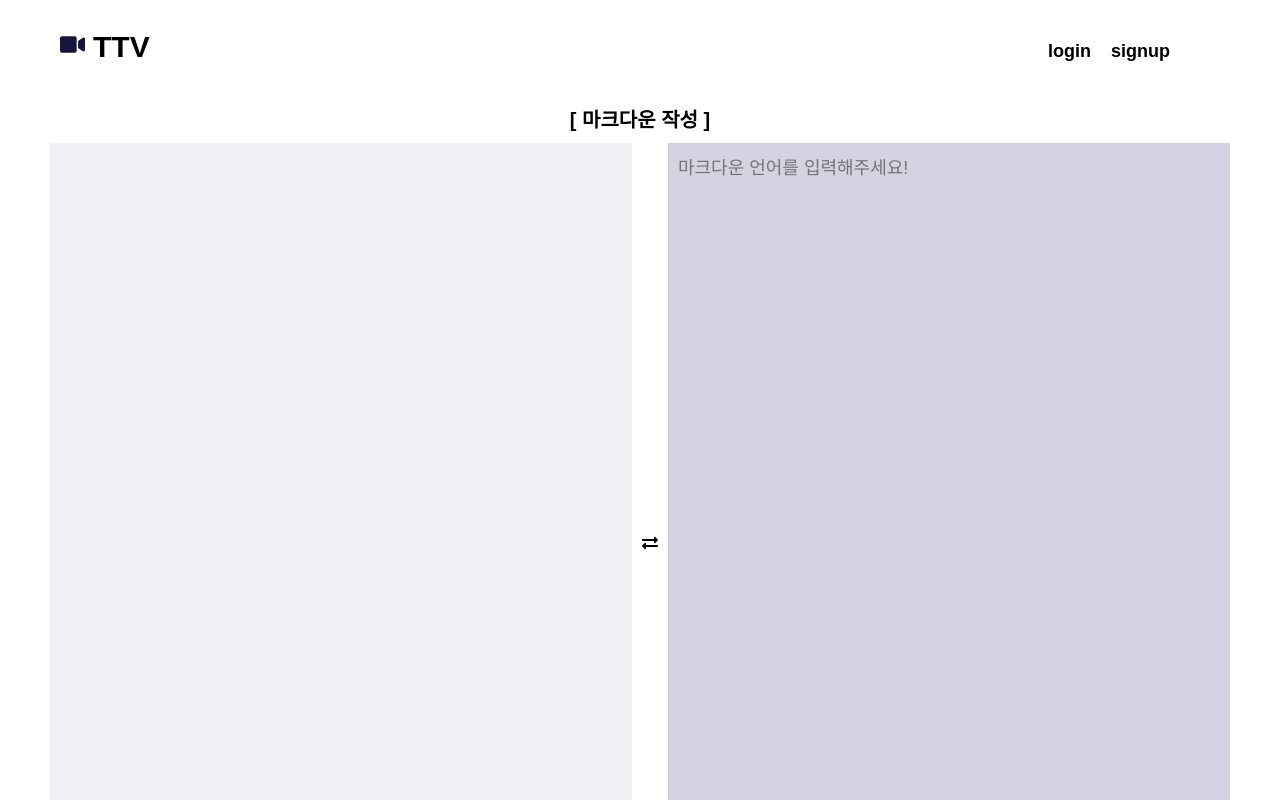
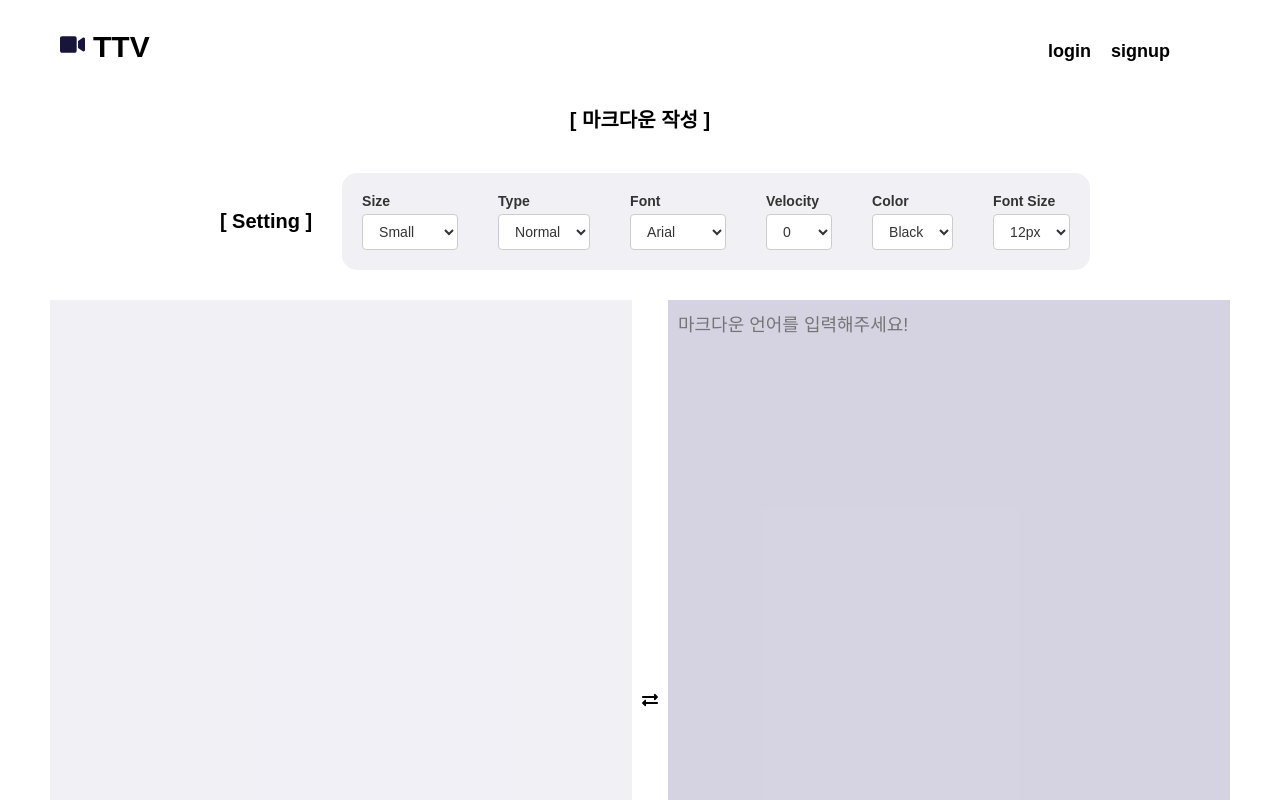
Before and after one commit to imgyeongx-x/ttv_front, a React (Create React App) app: page /home in a window 1280 px wide. Shown: the top 800 px of the page. Built offline with nearby package versions, Linux system fonts and the light colour scheme; a web font is replaced by a local one.

Commit message:
⚡️ setting 값 추가

```diff
--- /dev/null
+++ b/src/components/DropdownForm.jsx
@@ -0,0 +1,144 @@
+import React from "react";
+import styled from "styled-components";
+
+export const DropdownForm = ({
+  size,
+  setSize,
+  type,
+  setType,
+  velocity,
+  setVelocity,
+  font,
+  setFont,
+  color,
+  setColor,
+  fontSize,
+  setFontSize,
+}) => {
+  return (
+    <DropDownForm>
+      <Title>[ Setting ]</Title>
+
+      <SelectDiv>
+        <SelectWrapper>
+          <Label>Size</Label>
+          <Select value={size} onChange={(e) => setSize(e.target.value)}>
+            <option value="small">Small</option>
+            <option value="medium">Medium</option>
+            <option value="large">Large</option>
+          </Select>
+        </SelectWrapper>
+
+        <SelectWrapper>
+          <Label>Type</Label>
+          <Select value={type} onChange={(e) => setType(e.target.value)}>
+            <option value="normal">Normal</option>
+            <option value="bold">Bold</option>
+            <option value="italic">Italic</option>
+          </Select>
+        </SelectWrapper>
+
+        <SelectWrapper>
+          <Label>Font</Label>
+          <Select value={font} onChange={(e) => setFont(e.target.value)}>
+            <option value="Arial">Arial</option>
+            <option value="Courier">Courier</option>
+            <option value="Georgia">Georgia</option>
+          </Select>
+        </SelectWrapper>
+
+        <SelectWrapper>
+          <Label>Velocity</Label>
+          <Select
+            value={velocity}
+            onChange={(e) => setVelocity(e.target.value)}
+          >
+            <option value="v00">0</option>
+            <option value="v05">0.5</option>
+            <option value="v10">1</option>
+            <option value="v15">1.5</option>
+            <option value="v20">2.0</option>
+          </Select>
+        </SelectWrapper>
+
+        <SelectWrapper>
+          <Label>Color</Label>
+          <Select value={color} onChange={(e) => setColor(e.target.value)}>
+            <option value="black">Black</option>
+            <option value="red">Red</option>
+            <option value="blue">Blue</option>
+          </Select>
+        </SelectWrapper>
+
+        <SelectWrapper>
+          <Label>Font Size</Label>
+          <Select
+            value={fontSize}
+            onChange={(e) => setFontSize(e.target.value)}
+          >
+            <option value="12px">12px</option>
+            <option value="16px">16px</option>
+            <option value="20px">20px</option>
+          </Select>
+        </SelectWrapper>
+      </SelectDiv>
+    </DropDownForm>
+  );
+};
+
+const Title = styled.div`
+  font-size: 20px;
+  font-weight: bold;
+  margin: 30px;
+`;
+
+const SelectDiv = styled.div`
+  display: flex;
+  flex-direction: row;
+  background-color: #24146810;
+  border-radius: 15px;
+`;
+
+const DropDownForm = styled.div`
+  display: flex;
+  flex-direction: row;
+  justify-content: center;
+  align-items: center;
+  width: 100%;
+  margin: 30px;
+  font-family: "Gowun Dodum", sans-serif;
+`;
+
+const SelectWrapper = styled.div`
+  padding: 20px;
+  display: flex;
+  flex-direction: column;
+`;
+
+const Label = styled.label`
+  margin-bottom: 5px;
+  font-size: 14px;
+  color: #333;
+  font-family: "Gowun Dodum", sans-serif;
+  font-weight: bold;
+`;
+
+const Select = styled.select`
+  padding: 8px 12px;
+  border-radius: 4px;
+  border: 1px solid #ccc;
+  background-color: #fff;
+  font-size: 14px;
+  color: #333;
+  transition: all 0.3s ease;
+  font-family: "Gowun Dodum", sans-serif;
+
+  &:hover {
+    border-color: #888;
+  }
+
+  &:focus {
+    border-color: #555;
+    outline: none;
+  }
+`;
--- a/src/pages/Done.js
+++ b/src/pages/Done.js
@@ -18,11 +18,10 @@ const Done = () => {
         <Text>다운로드가 완료되었습니다.</Text>
         {videoUrl && (
           <div>
-            <h2>Generated Video:</h2>
-            <video controls>
+            <Video controls>
               <source src={videoUrl} type="video/mp4" />
               Your browser does not support the video tag.
-            </video>
+            </Video>
           </div>
         )}
         {error && <ErrorText>{error}</ErrorText>}
@@ -50,4 +49,11 @@ const ErrorText = styled.div`
   margin-top: 20px;
 `;
 
+const Video = styled.video`
+  width: 100%; /* 비디오의 너비를 화면의 80%로 설정 */
+  max-width: 800px; /* 비디오의 최대 너비를 800px로 설정 */
+  height: auto; /* 비디오의 높이는 자동 조정 */
+  margin-top: 10px;
+`;
+
 export default Done;
--- a/src/pages/Home.js
+++ b/src/pages/Home.js
@@ -5,12 +5,20 @@ import { MarkdownEditor } from "../components/MarkdownEditor";
 import styled from "styled-components";
 import axios from "axios";
 import { useNavigate } from "react-router-dom";
+import { DropdownForm } from "../components/DropdownForm";
 
 const Home = () => {
   const [markdown, setMarkdown] = useState("");
   const [videoUrl, setVideoUrl] = useState("");
   const [error, setError] = useState("");
   const [loading, setLoading] = useState(false);
+
+  const [size, setSize] = useState();
+  const [type, setType] = useState();
+  const [velocity, setVelocity] = useState();
+  const [font, setFont] = useState();
+  const [fontSize, setFontSize] = useState();
+  const [color, setColor] = useState();
 
   const navigate = useNavigate();
 
@@ -52,6 +60,20 @@ const Home = () => {
       <Header />
       <HomeDiv>
         <Title>[ 마크다운 작성 ]</Title>
+        <DropdownForm
+          size={size}
+          setSize={setSize}
+          type={type}
+          setType={setType}
+          velocity={velocity}
+          setVelocity={setVelocity}
+          font={font}
+          setFont={setFont}
+          color={color}
+          setColor={setColor}
+          fontSize={fontSize}
+          setFontSize={setFontSize}
+        />
         <MarkdownEditor markdown={markdown} setMarkdown={setMarkdown} />
         <Button onClick={handleFetchVideo} disabled={loading}>
           {loading ? "Loading..." : "비디오 만들기"}
```
